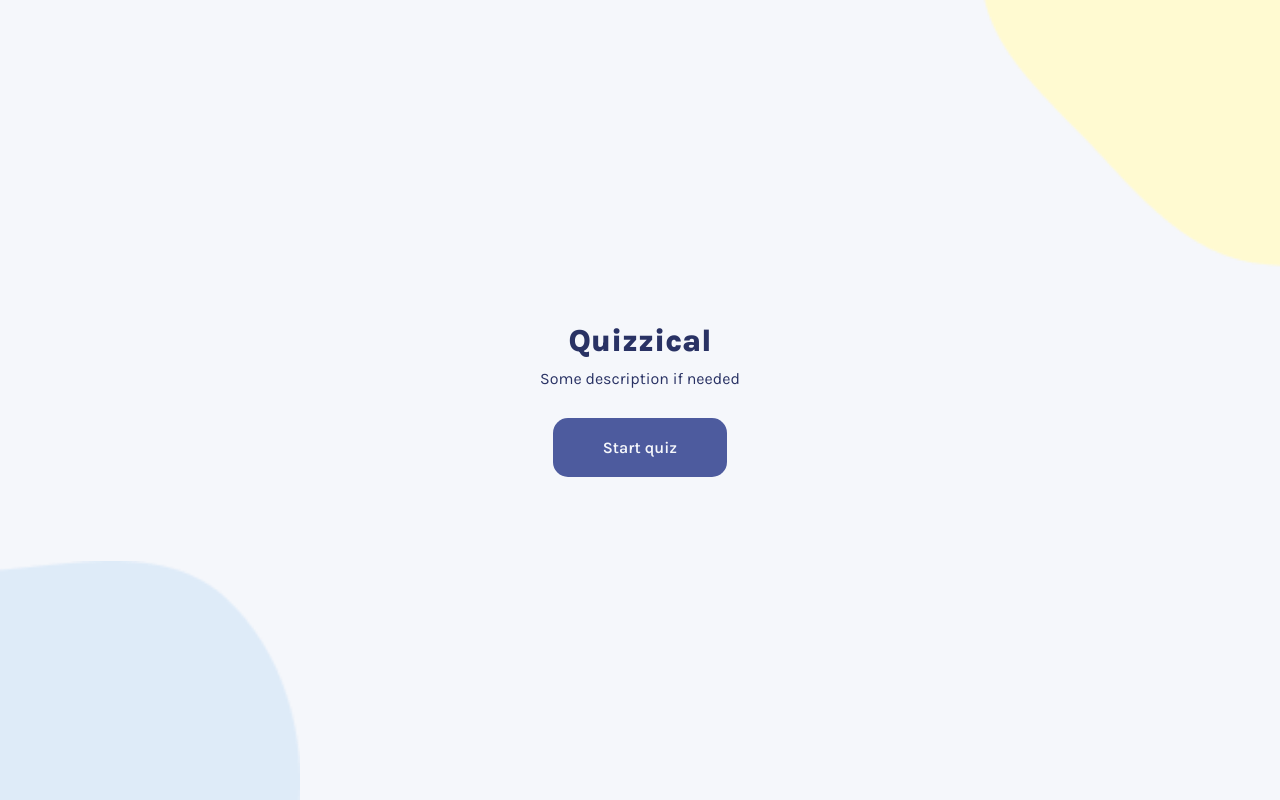
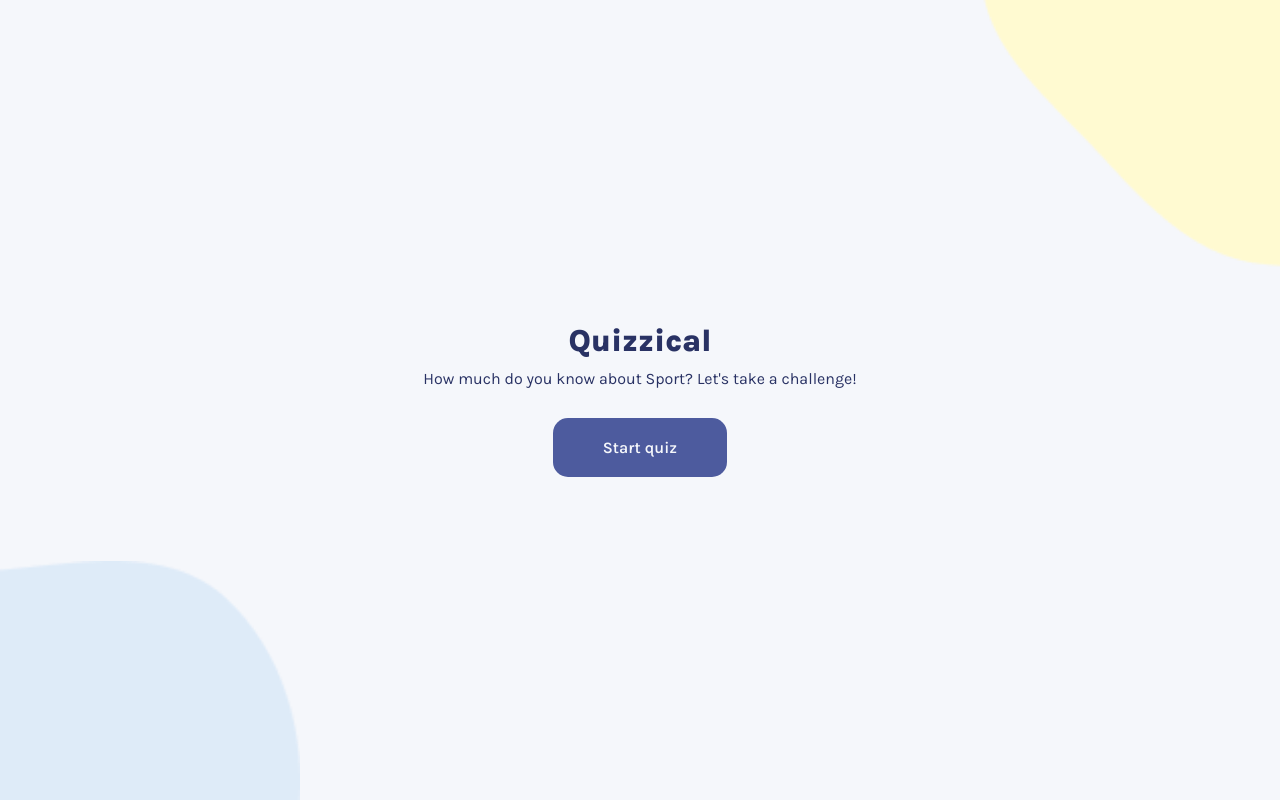
Before and after one commit to Rayy-007/React-Quizzical-App-by-Khant, a React (Vite) app: page / in a window 1280 px wide. Built offline with nearby package versions, Linux system fonts and the light colour scheme.

Commit message:
changed Intro text

```diff
--- a/src/components/IntroApp.jsx
+++ b/src/components/IntroApp.jsx
@@ -6,7 +6,7 @@ function IntroApp() {
     <div className="intro flex">
       <div className="intro-des flex">
         <h1>Quizzical</h1>
-        <p>Some description if needed</p>
+        <p>How much do you know about Sport? Let's take a challenge!</p>
       </div>
       <Link className="intro-btn" to="quiz">
         Start quiz
```
